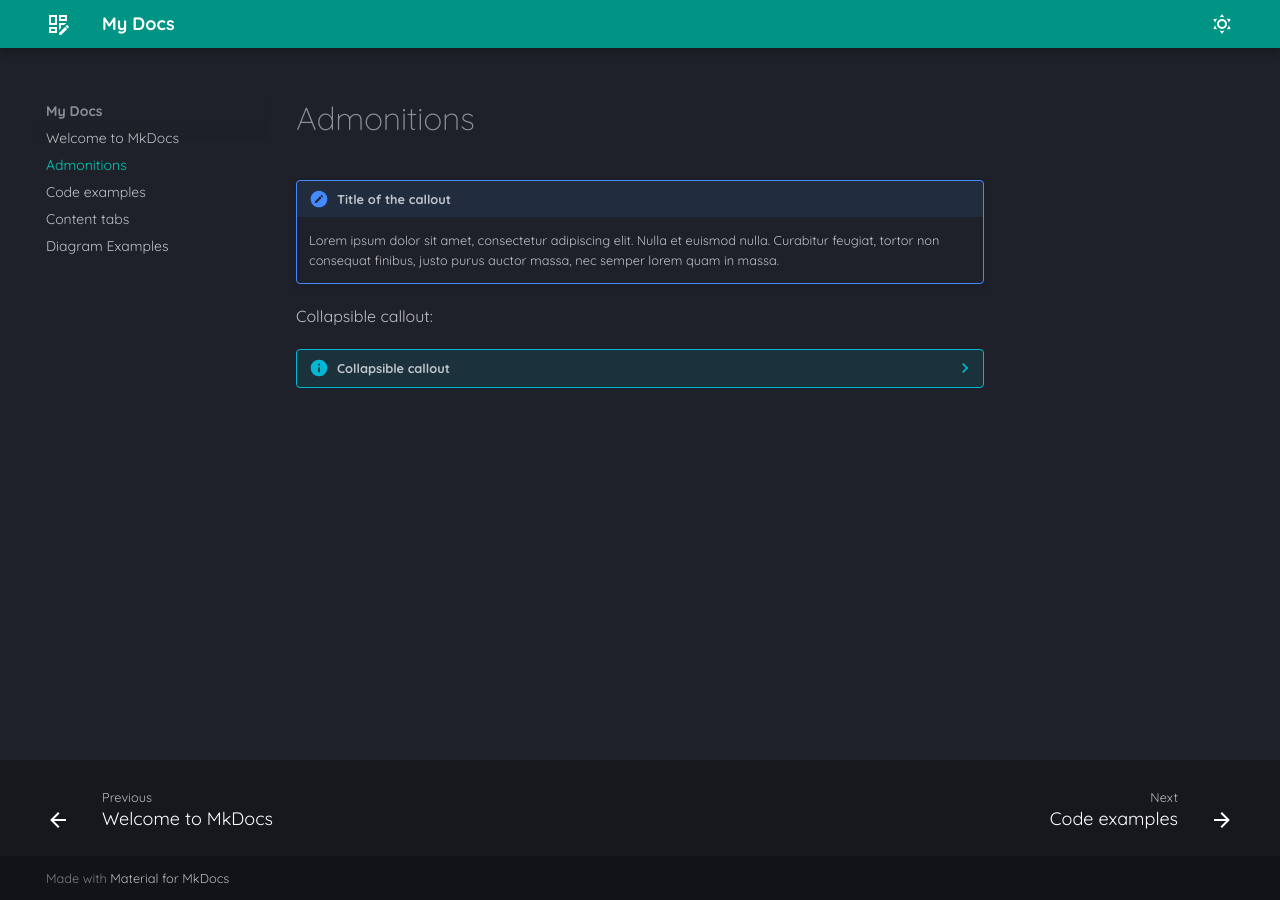
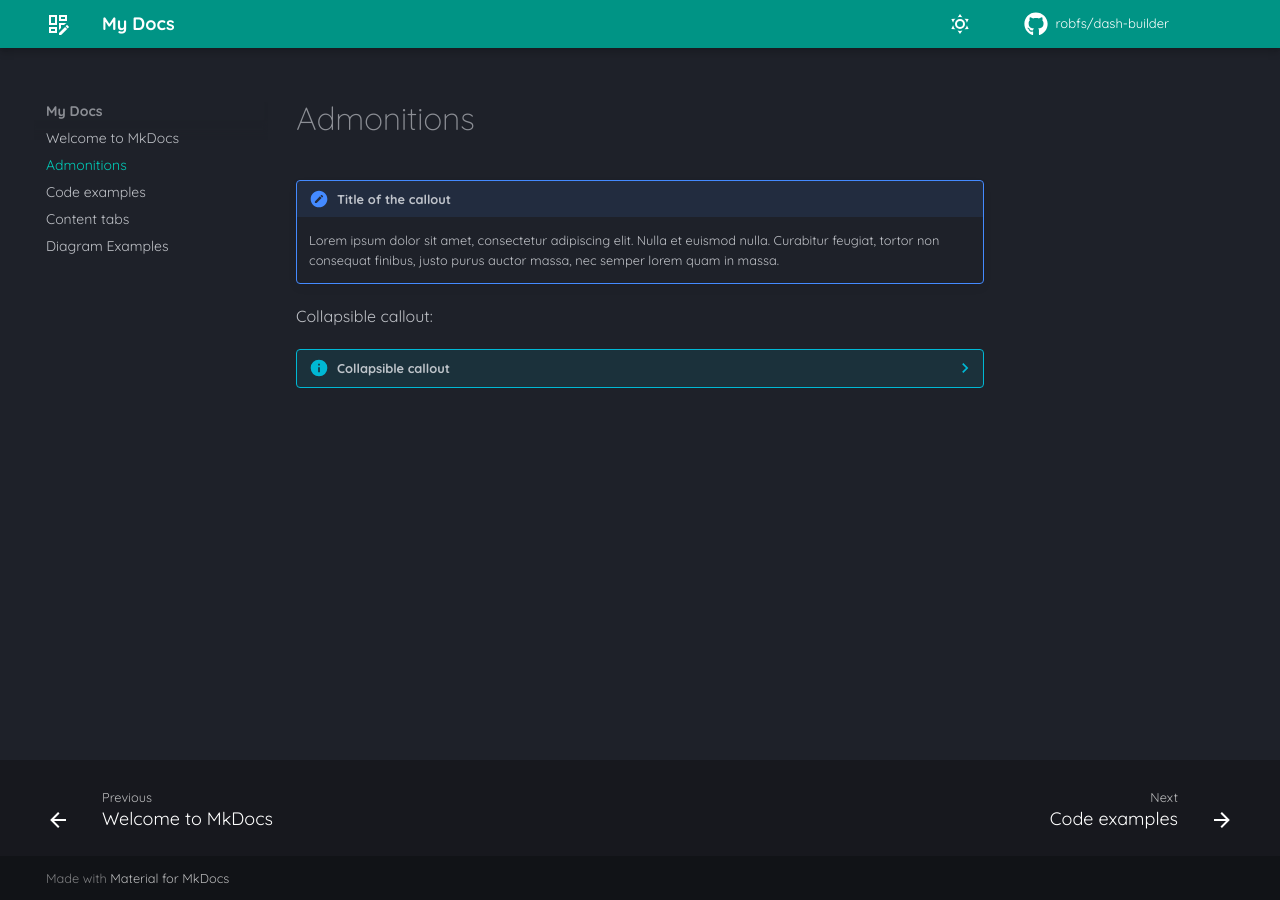
Before and after one commit to robfs/dash-builder, an MkDocs documentation site: the page built from docs/admonitions.md, in a window 1280 px wide. Built offline with MkDocs 1.6.1 and Material for MkDocs 9.7.7, drawn with Linux system fonts in a browser that asks for light colours; comment, search, counter and statistics services are not loaded.

Commit message:
add git repo links

```diff
--- a/mkdocs.yml
+++ b/mkdocs.yml
@@ -4,11 +4,14 @@ site_name: My Docs
 #   social:
 #     - icon: simple/youtube
 #       link: https://youtube.com/
+repo_name: robfs/dash-builder
+repo_url: https://github.com/robfs/dash-builder
 theme:
   features:
     - navigation.footer
   icon:
     logo: material/view-dashboard-edit-outline
+    repo: fontawesome/brands/github
   favicon: assets/favicon.ico
   name: material
   palette:
```
